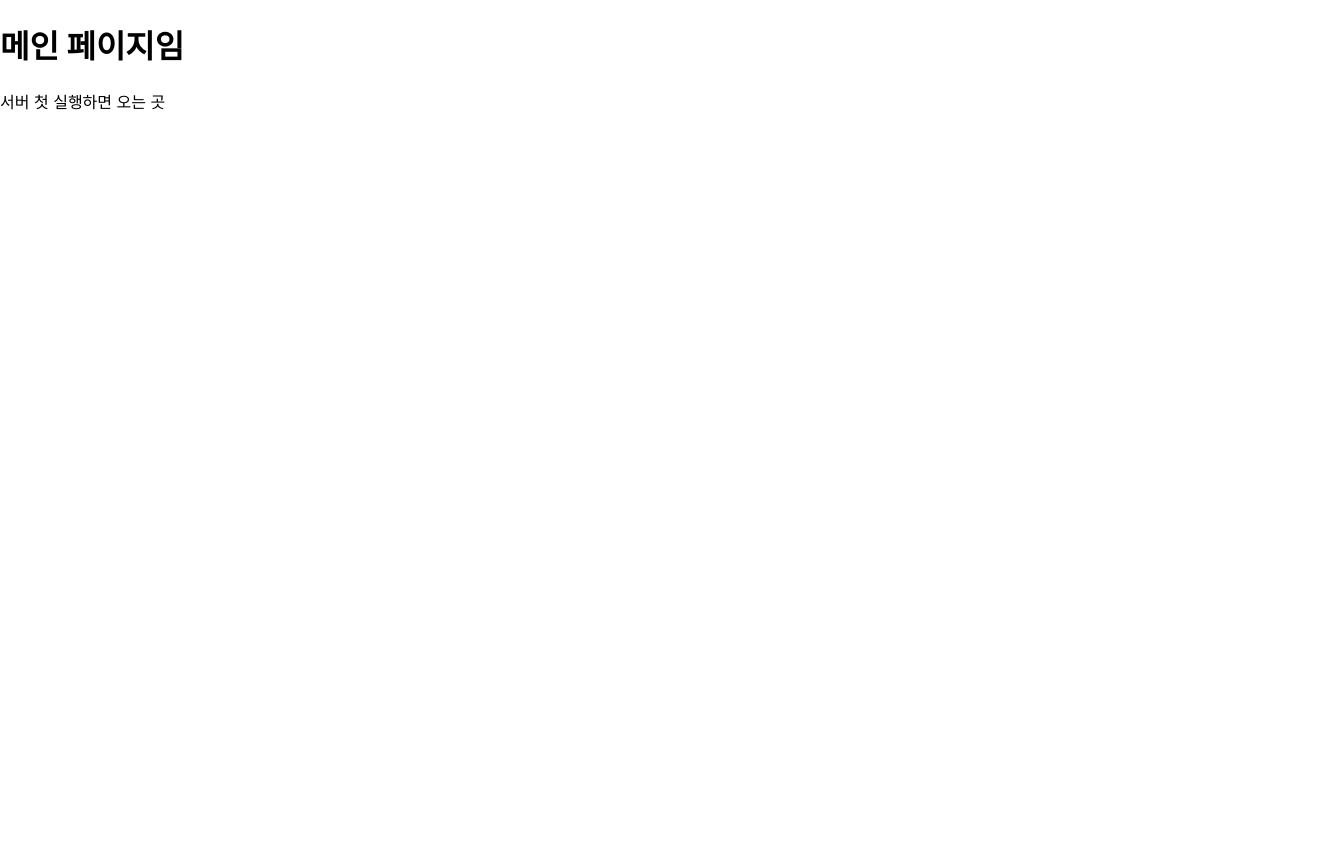
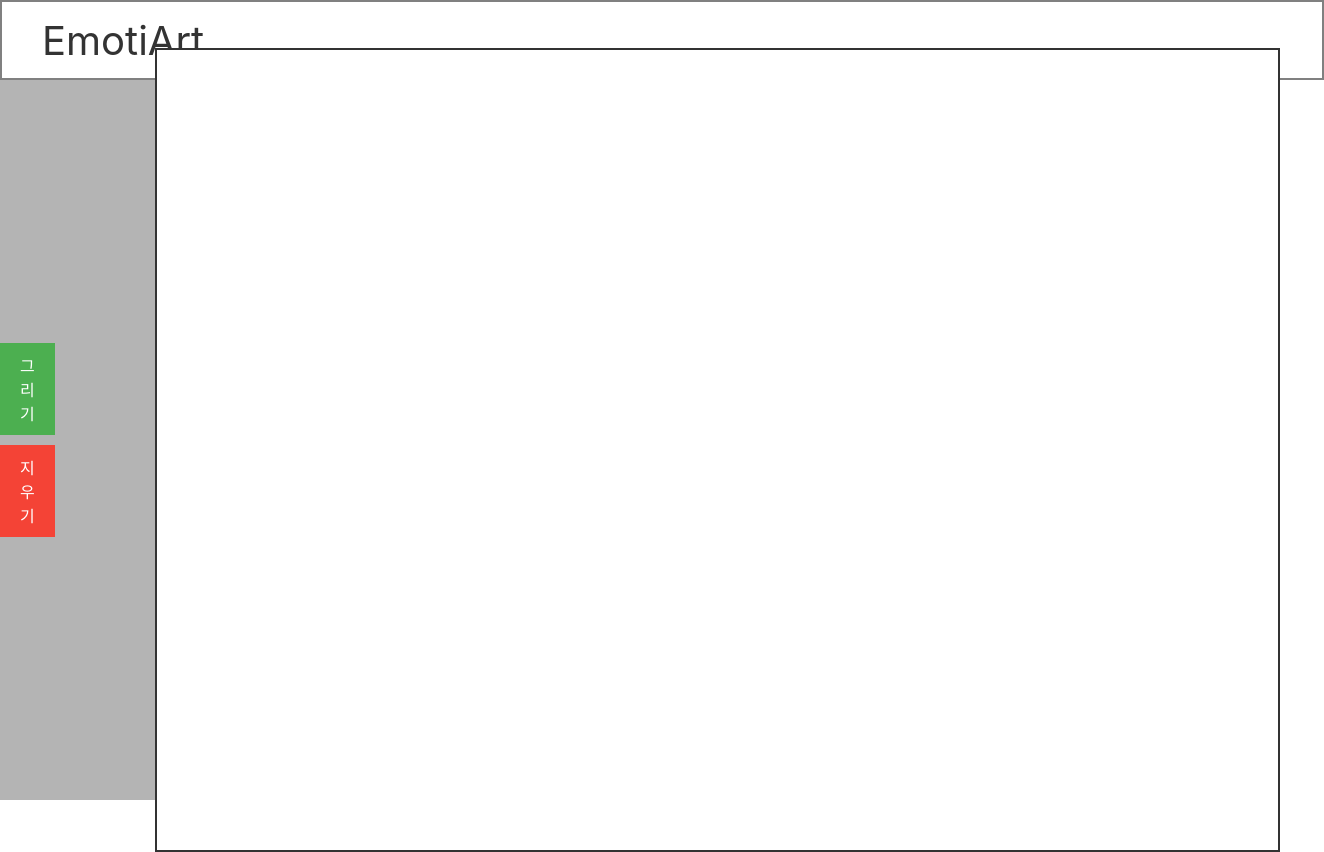
Before and after one commit to team-e-2/frontend, a React (Vite) app: page / in a window 1280 px wide. Shown: the whole page, 1324 px wide, since content can reach past the window. Before the commit the page ends 800 px from the top, so only its background shows below. Built offline with nearby package versions, Linux system fonts and the light colour scheme.

Commit message:
design : 기본 레이아웃 퍼블리싱

```diff
--- a/src/pages/MainPage.tsx
+++ b/src/pages/MainPage.tsx
@@ -1,12 +1,102 @@
-import React from 'react'
+import React, { useState } from 'react'
+import styled from 'styled-components'
 
 function MainPage() {
+  const [drawingMode, setDrawingMode] = useState(true)
+
+  const handleDrawButtonClick = () => {
+    setDrawingMode(true)
+  }
+
+  const handleEraseButtonClick = () => {
+    setDrawingMode(false)
+  }
+
+  const handleCanvasClick = () => {
+    // 여기에 그림을 그리거나 지우는 로직을 추가할 수 있습니다.
+  }
+
   return (
-    <div>
-      <h1>메인 페이지임</h1>
-      <p>서버 첫 실행하면 오는 곳</p>
-    </div>
+    <AppContainer>
+      <Header>EmotiArt</Header>
+      <Container>
+        <ToolBar>
+          <DrawButton onClick={handleDrawButtonClick}>그리기</DrawButton>
+          <EraseButton onClick={handleEraseButtonClick}>지우기</EraseButton>
+        </ToolBar>
+        <Canvas onClick={handleCanvasClick}></Canvas>
+      </Container>
+    </AppContainer>
   )
 }
 
 export default MainPage
+
+const AppContainer = styled.div`
+  height: 100vh;
+  display: flex;
+  flex-direction: column;
+`
+
+const Header = styled.div`
+  color: #333;
+  border: solid gray 2px;
+  width: 100%;
+  height: 10%;
+  font-size: 40px;
+  display: flex;
+  align-items: center;
+  padding-left: 40px;
+`
+
+const Container = styled.div`
+  display: flex;
+  align-items: center;
+  justify-content: center;
+  height: 90%;
+  background-color: #b4b4b4;
+  font-family: Arial, sans-serif;
+`
+
+const ToolBar = styled.div`
+  display: flex;
+  flex-direction: column;
+  align-items: center;
+  margin-right: 100px;
+`
+
+const Canvas = styled.div`
+  width: 1800px;
+  height: 800px;
+  border: 2px solid #333;
+  background-color: #fff;
+  margin-top: 20px;
+  cursor: crosshair;
+`
+
+const DrawButton = styled.button`
+  background-color: #4caf50;
+  color: white;
+  padding: 10px 20px;
+  font-size: 1em;
+  margin-bottom: 10px;
+  border: none;
+  cursor: pointer;
+
+  &:hover {
+    background-color: #45a049;
+  }
+`
+
+const EraseButton = styled.button`
+  background-color: #f44336;
+  color: white;
+  padding: 10px 20px;
+  font-size: 1em;
+  border: none;
+  cursor: pointer;
+
+  &:hover {
+    background-color: #d32f2f;
+  }
+`
```
